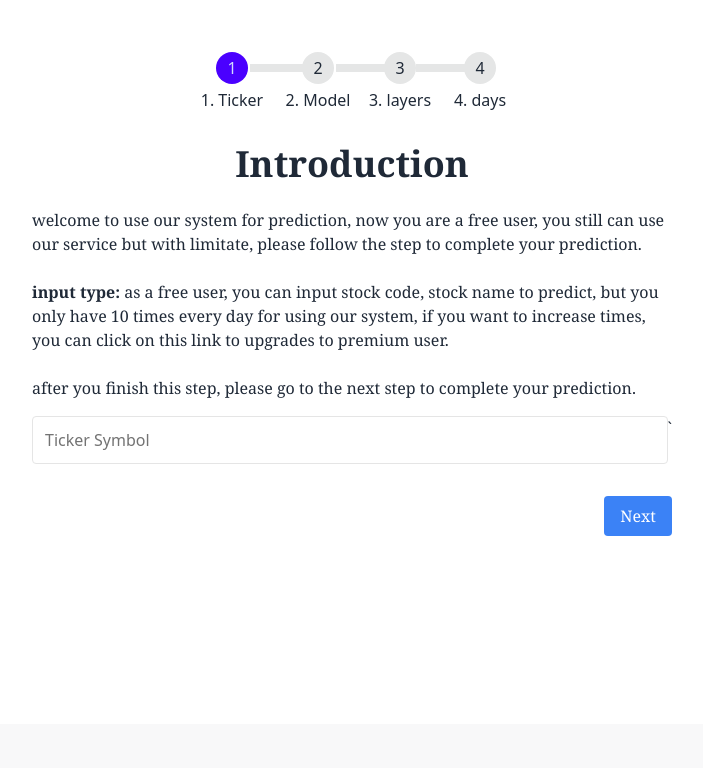
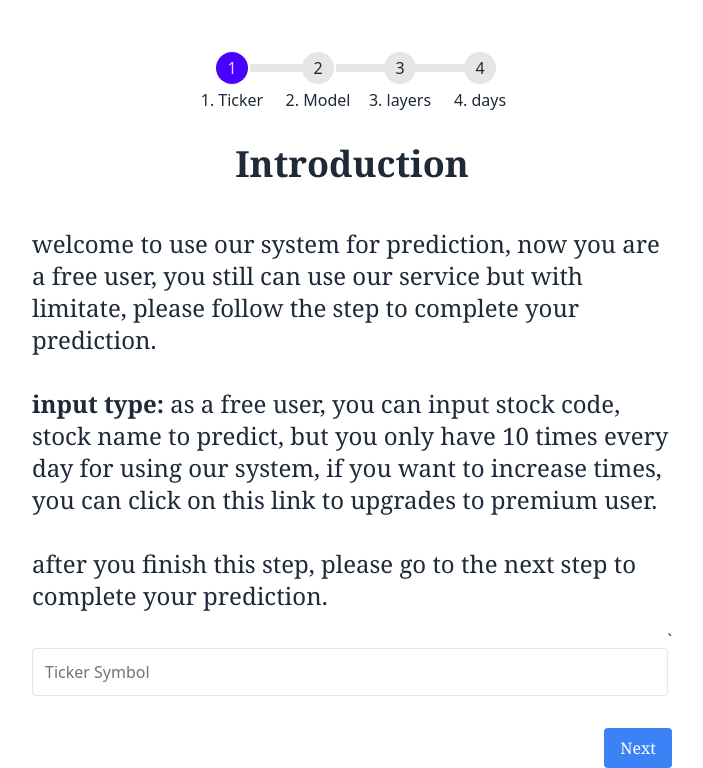
Before and after one commit to EricLi0473/CSCI321, a Flask app: page /predict in a window 1280 px wide. Shown: the part 76-844 px from the top of the page, without its empty margins (288-991 px from the left). Before the commit the page ends 612 px from the top, so only its background shows below. Run offline with Flask 3, Linux system fonts and the light colour scheme; some libraries are stand-ins or nearby versions.

```diff
--- a/templates/individualFreeUser/RequestPrediction.html
+++ b/templates/individualFreeUser/RequestPrediction.html
@@ -80,10 +80,10 @@
   </div>
 
   <div id="step1" class="step-content h-fit w-fit mx-auto mt-8">
-    <div class="h-fit w-1/2 mx-auto text-center">
-      <h1 class="text-4xl font-bold font-serif">Introduction</h1><br>
+    <div class="h-fit mx-auto text-center">
+      <h1 class="text-6xl lg:text-4xl font-bold font-serif">Introduction</h1><br>
     </div>
-    <div class="h-fit w-1/2 mx-auto font-serif">
+    <div class="h-fit w-3/4 lg:w-1/2 mx-auto font-serif text-4xl lg:text-2xl mt-5">
       welcome to use our system for prediction, now you are a free user, you still can use our service but with limitate, please follow the step to complete your prediction.<br><br>
       <b>input type:</b> as a free user, you can input stock code, stock name to predict, but you only have 10 times every day for using our system, if you want to increase times, you can click on this link to upgrades to premium user.<br><br>
       after you finish this step, please go to the next step to complete your prediction.<br>
@@ -92,7 +92,7 @@
       <div class="relative flex">
   <input
     type="search"
-    class="h-12 relative m-0 block flex-auto rounded border border-solid border-neutral-200 bg-transparent bg-clip-padding px-3 py-[0.25rem] text-base font-normal leading-[1.6] text-surface outline-none transition duration-200 ease-in-out placeholder:text-neutral-500 focus:z-[3] focus:border-primary focus:shadow-inset focus:outline-none motion-reduce:transition-none dark:border-white/10 dark:text-white dark:placeholder:text-neutral-200 dark:autofill:shadow-autofill dark:focus:border-primary"
+    class="mt-5 h-12 relative m-0 block flex-auto rounded border border-solid border-neutral-200 bg-transparent bg-clip-padding px-3 py-[0.25rem] text-base font-normal leading-[1.6] text-surface outline-none transition duration-200 ease-in-out placeholder:text-neutral-500 focus:z-[3] focus:border-primary focus:shadow-inset focus:outline-none motion-reduce:transition-none dark:border-white/10 dark:text-white dark:placeholder:text-neutral-200 dark:autofill:shadow-autofill dark:focus:border-primary"
     placeholder="Ticker Symbol"
     aria-label="Ticker"
     id="exampleFormControlInput2"
@@ -134,7 +134,9 @@
       <b>Linear Regression:</b>A basic statistical method that predicts future stock prices by finding a straight-line relationship between past prices and other factors.
       It's easy to understand and quick to compute, making it a common choice for straightforward predictions.
       <div class="flex space-x-4 mt-4 w-fit mt-8">
-      <h1 class="text-2xl font-serif"><b>please select your module:</b></h1>
+        <h1 class="text-2xl font-serif"><b>please select your module:</b></h1>
+      </div>
+      <div class="flex space-x-4 mt-1 w-fit">
       <div class="text-2xl">GRU</div>
         <input type="radio" name="radio-2" class="radio radio-primary" value="GRU" v-model="model" checked />
       <div class="text-2xl">LSTM</div>
```
